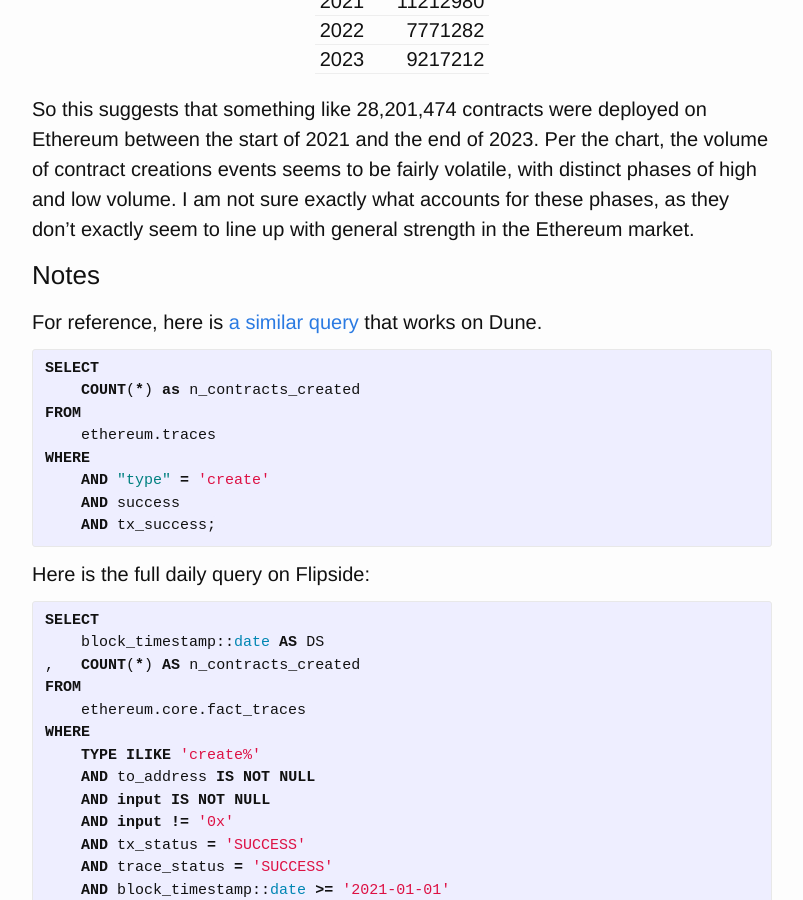
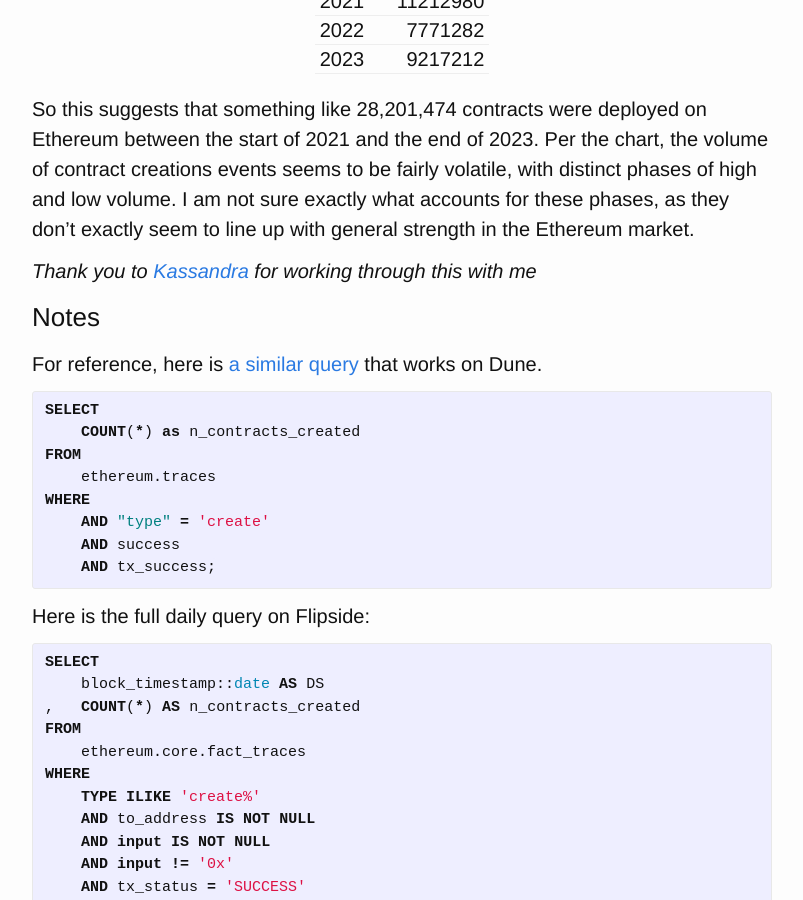
Before and after one commit to Fossj117/fossj117.github.io, a Jekyll site: the page built from _posts/2024-01-13-how-many-smart-contracts.md, in a window 1280 px wide and 900 px high, scrolled down 1523 px. Shown: the whole window, without its empty margins (238-1041 px from the left). Built offline with Jekyll 4.4.1, drawn with Linux system fonts in a browser that asks for light colours; a script that is not in the unit is left out.

Commit message:
how many scs

```diff
--- a/_posts/2024-01-13-how-many-smart-contracts.md
+++ b/_posts/2024-01-13-how-many-smart-contracts.md
@@ -46,6 +46,8 @@ Here is the total count by year:
 
 So this suggests that something like 28,201,474 contracts were deployed on Ethereum between the start of 2021 and the end of 2023. Per the chart, the volume of contract creations events seems to be fairly volatile, with distinct phases of high and low volume. I am not sure exactly what accounts for these phases, as they don't exactly seem to line up with general strength in the Ethereum market.
 
+*Thank you to [Kassandra](https://github.com/kassandraoftroy) for working through this with me*
+
 ## Notes
 
 For reference, here is [a similar query](https://dune.com/queries/3349747/5613990/) that works on Dune.
```
